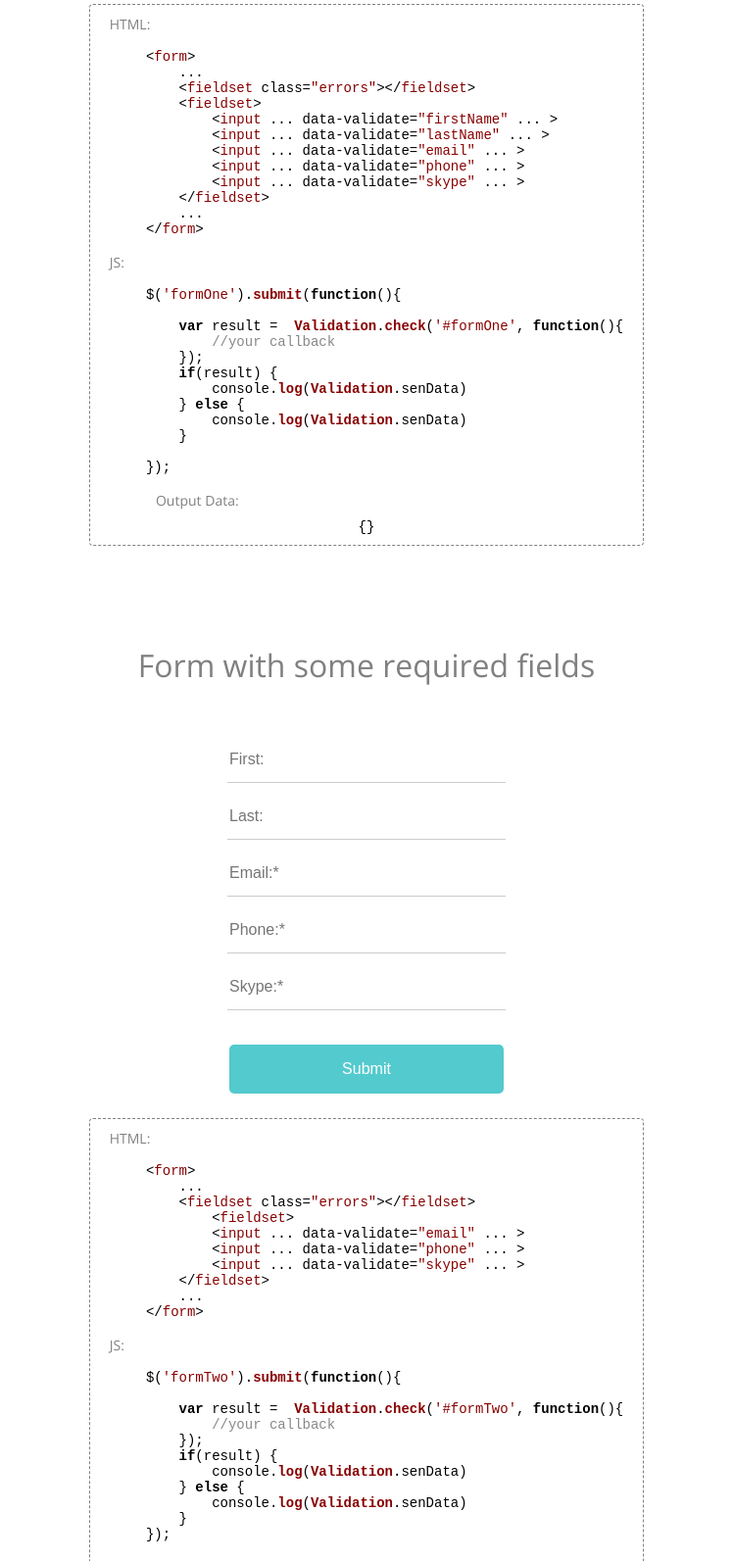
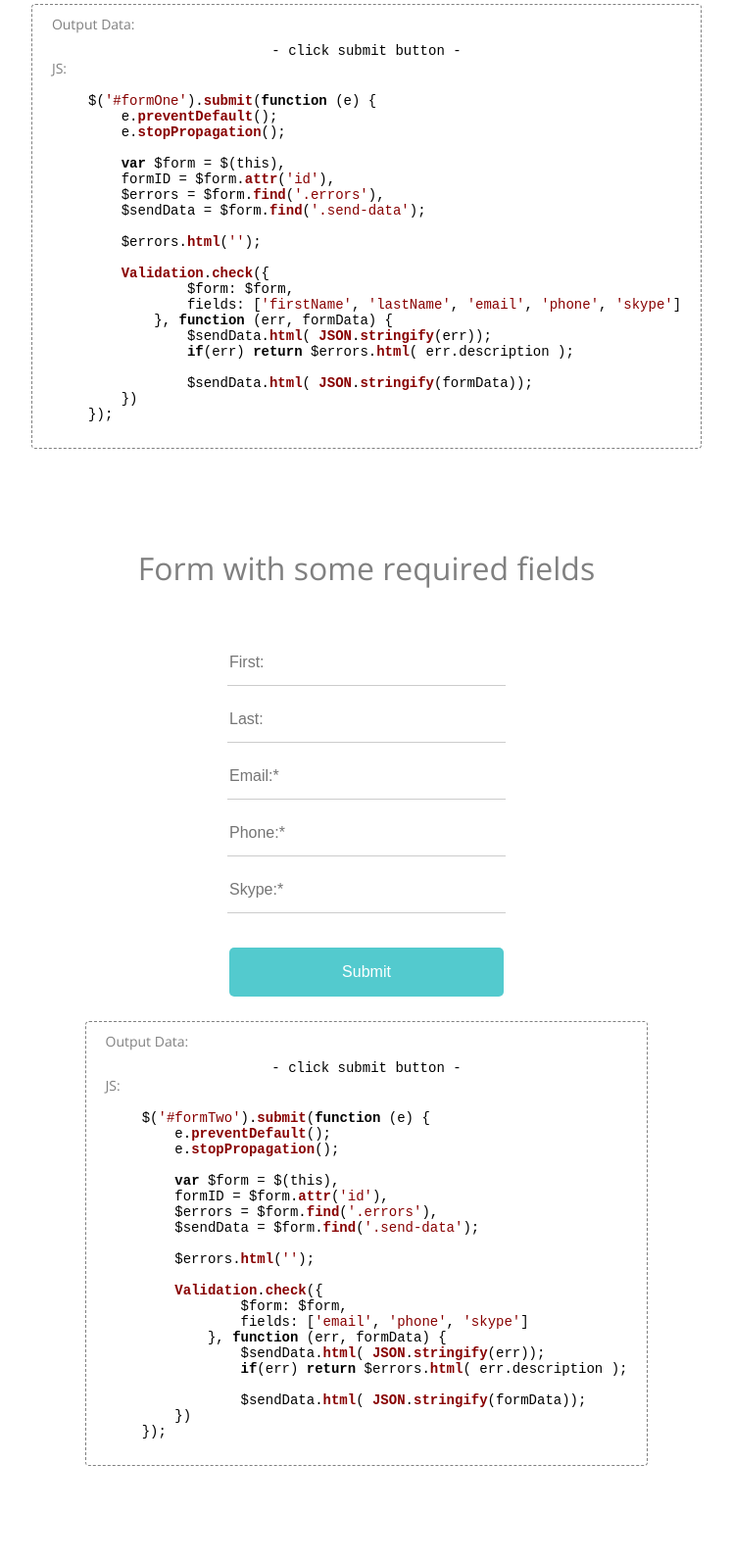
Before and after one commit to MapleMap/formFiledsReader, a website: page index.html in a window 1280 px wide. Shown: the part 600-2193 px from the top of the page at 98% size, without its empty margins (266-1013 px from the left). Drawn offline with nearby package versions, Linux system fonts and the light colour scheme.

Commit message:
add: reworking markup

```diff
--- a/index.html
+++ b/index.html
@@ -14,52 +14,44 @@
         <fieldset class="errors"></fieldset>
         <fieldset class="message">*all fileds are required</fieldset>
         <fieldset class="signup">
-            <input type='text' name="firstName" data-validate="firstName" placeholder='First:'>
-            <input type='text' name="lastName" data-validate="lastName" placeholder='Last:'>
-            <input type='text' name="email" data-validate="email" placeholder='Email:'>
-            <input type='text' name="phone" data-validate="phone" placeholder='Phone:'>
-            <input type='text' name="skype" data-validate="skype" placeholder='Skype:'>
+            <input type='text' name="firstName" placeholder='First:'>
+            <input type='text' name="lastName" placeholder='Last:'>
+            <input type='text' name="email" placeholder='Email:'>
+            <input type='text' name="phone" placeholder='Phone:'>
+            <input type='text' name="skype" placeholder='Skype:'>
             <input type='submit' placeholder='SUBMIT' value="Submit">
         </fieldset>
         <fieldset class="code-review">
-            <div class="init">HTML:
-<pre>
-    <code class="html">
-        &lt;form&gt;
-            ...
-            &lt;fieldset class="errors"&gt;&lt;/fieldset&gt;
-            &lt;fieldset&gt;
-                &lt;input ... data-validate="firstName" ... &gt;
-                &lt;input ... data-validate="lastName" ... &gt;
-                &lt;input ... data-validate="email" ... &gt;
-                &lt;input ... data-validate="phone" ... &gt;
-                &lt;input ... data-validate="skype" ... &gt;
-            &lt;/fieldset&gt;
-            ...
-        &lt;/form&gt;
-    </code>
-</pre>
+            Output Data:
+            <div class="result">
+                <code class="send-data">- click submit button -</code>
             </div>
             <div class="init">JS:
 <pre>
     <code class="js">
-        $('formOne').submit(function(){
+        $('#formOne').submit(function (e) {
+            e.preventDefault();
+            e.stopPropagation();
 
-            var result =  Validation.check('#formOne', function(){
-                //your callback
-            });
-            if(result) {
-                console.log(Validation.senData)
-            } else {
-                console.log(Validation.senData)
-            }
+            var $form = $(this),
+            formID = $form.attr('id'),
+            $errors = $form.find('.errors'),
+            $sendData = $form.find('.send-data');
 
+            $errors.html('');
+
+            Validation.check({
+                    $form: $form,
+                    fields: ['firstName', 'lastName', 'email', 'phone', 'skype']
+                }, function (err, formData) {
+                    $sendData.html( JSON.stringify(err));
+                    if(err) return $errors.html( err.description );
+
+                    $sendData.html( JSON.stringify(formData));
+            })
         });
     </code>
 </pre>
-            </div>
-            <div class="result">Output Data:
-                <code class="send-data">{}</code>
             </div>
         </fieldset>
     </form>
@@ -71,47 +63,42 @@
         <fieldset class="signup">
             <input type='text' name="firstName" placeholder='First:'>
             <input type='text' name="lastName" placeholder='Last:'>
-            <input type='text' name="email" data-validate="email" placeholder='Email:*'>
-            <input type='text' name="phone" data-validate="phone" placeholder='Phone:*'>
-            <input type='text' name="skype" data-validate="skype" placeholder='Skype:*'>
+            <input type='text' name="email" placeholder='Email:*'>
+            <input type='text' name="phone" placeholder='Phone:*'>
+            <input type='text' name="skype" placeholder='Skype:*'>
             <input type='submit' placeholder='SUBMIT' value="Submit">
         </fieldset>
         <fieldset class="code-review">
-            <div class="init">HTML:
-<pre>
-    <code class="html">
-        &lt;form&gt;
-            ...
-            &lt;fieldset class="errors"&gt;&lt;/fieldset&gt;
-                &lt;fieldset&gt;
-                &lt;input ... data-validate="email" ... &gt;
-                &lt;input ... data-validate="phone" ... &gt;
-                &lt;input ... data-validate="skype" ... &gt;
-            &lt;/fieldset&gt;
-            ...
-        &lt;/form&gt;
-    </code>
-</pre>
+            Output Data:
+            <div class="result">
+                <code class="send-data">- click submit button -</code>
             </div>
             <div class="init">JS:
 <pre>
     <code class="js">
-        $('formTwo').submit(function(){
+        $('#formTwo').submit(function (e) {
+            e.preventDefault();
+            e.stopPropagation();
 
-            var result =  Validation.check('#formTwo', function(){
-                //your callback
-            });
-            if(result) {
-                console.log(Validation.senData)
-            } else {
-                console.log(Validation.senData)
-            }
+            var $form = $(this),
+            formID = $form.attr('id'),
+            $errors = $form.find('.errors'),
+            $sendData = $form.find('.send-data');
+
+            $errors.html('');
+
+            Validation.check({
+                    $form: $form,
+                    fields: ['email', 'phone', 'skype']
+                }, function (err, formData) {
+                    $sendData.html( JSON.stringify(err));
+                    if(err) return $errors.html( err.description );
+
+                    $sendData.html( JSON.stringify(formData));
+            })
         });
     </code>
 </pre>
-            </div>
-            <div class="result">Output Data:
-                <code class="send-data">{}</code>
             </div>
         </fieldset>
     </form>
@@ -123,9 +110,9 @@
         <fieldset class="signup">
             <input type='text' name="firstName" placeholder='First:'>
             <input type='text' name="lastName" placeholder='Last:'>
-            <input type='text' name="email" data-validate="email" placeholder='Email:*'>
-            <input type='text' name="phone" data-validate="phone" placeholder='Phone:*'>
-            <input type='text' name="skype" data-validate="skype" placeholder='Skype:*'>
+            <input type='text' name="email" placeholder='Email:*'>
+            <input type='text' name="phone" placeholder='Phone:*'>
+            <input type='text' name="skype" placeholder='Skype:*'>
             <label class="select">
                 <select name="country" data-validate="country">
                     <option selected disabled>Choose country*</option>
@@ -138,69 +125,69 @@
             <input type='submit' placeholder='SUBMIT' value="Submit">
         </fieldset>
         <fieldset class="code-review">
-            <div class="init">HTML:
-<pre>
-    <code class="html">
-        &lt;form&gt;
-        ...
-        &lt;fieldset class="errors"&gt;&lt;/fieldset&gt;
-        &lt;fieldset&gt;
-            &lt;input ... data-validate="email" ... &gt;
-            &lt;input ... data-validate="phone" ... &gt;
-            &lt;input ... data-validate="skype" ... &gt;
-        &lt;label class="select"&gt;
-            &lt;select name="country" data-validate="country"&gt;
-                &lt;option selected disabled&gt;Choose country&lt;/option&gt;
-                &lt;option value="England"&gt;England&lt;/option&gt;
-                &lt;option value="USA"&gt;USA&lt;/option&gt;
-                &lt;option value="France"&gt;France&lt;/option&gt;
-                &lt;option value="Germany"&gt;Germany&lt;/option&gt;
-            &lt;/select&gt;
-        &lt;/label&gt;
-        &lt;/fieldset&gt;
-        ...
-        &lt;/form&gt;
-    </code>
-</pre>
+            Output Data:
+            <div class="result">
+                <code class="send-data">- click submit button -</code>
             </div>
             <div class="init">JS:
 <pre>
     <code class="js">
-        $('formThree').submit(function(){
+        $('#formThree').submit(function (e) {
+            e.preventDefault();
+            e.stopPropagation();
 
-            var result =  Validation.check('#formThree', function(){
-                //your callback
-            });
-            if(result) {
-                console.log(Validation.senData)
-            } else {
-                console.log(Validation.senData)
-            }
+            var $form = $(this),
+            formID = $form.attr('id'),
+            $errors = $form.find('.errors'),
+            $sendData = $form.find('.send-data');
 
+            $errors.html('');
+
+            Validation.check({
+                    $form: $form,
+                    fields: ['email', 'phone', 'skype', 'country']
+                }, function (err, formData) {
+                    $sendData.html( JSON.stringify(err));
+                    if(err) return $errors.html( err.description );
+
+                    $sendData.html( JSON.stringify(formData));
+            })
         });
     </code>
 </pre>
-            </div>
-            <div class="result">Output Data:
-                <code class="send-data">{}</code>
             </div>
         </fieldset>
     </form>
     <script>
         $(document).ready(function(){
-            $('form').submit(function(e){
+            var validateFields = {
+                formOne: ['firstName', 'lastName', 'email', 'phone', 'skype'],
+                formTwo: ['email', 'phone', 'skype'],
+                formThree: ['email', 'phone', 'skype', 'country']
+            };
+
+
+            $('form').submit(function (e) {
                 e.preventDefault();
+                e.stopPropagation();
 
-                var formID = '#' + $(this).attr('id'),
-                    $sendData = $(this).find('.send-data'),
-                    result = Validation.check(formID, function(e){
-                        //your callback
-                    });
-                if (result) {
-                    $sendData.html('Form Data:<br>' + JSON.stringify(Validation.sendData));
-                } else {
-                    $sendData.html('Error Data:<br>' + JSON.stringify(Validation.errors));
-                }
+                var $form = $(this),
+                    formID = $form.attr('id'),
+                    $errors = $form.find('.errors'),
+                    $sendData = $form.find('.send-data');
+
+                $errors.html('');
+
+                Validation.check({
+                    $form: $form,
+                    fields: validateFields[formID]
+                }, function (err, formData) {
+                    $sendData.html( JSON.stringify(err));
+                    if(err) return $errors.html(err.description);
+
+
+                    $sendData.html( JSON.stringify(formData));
+                })
             });
         });
     </script>
```
